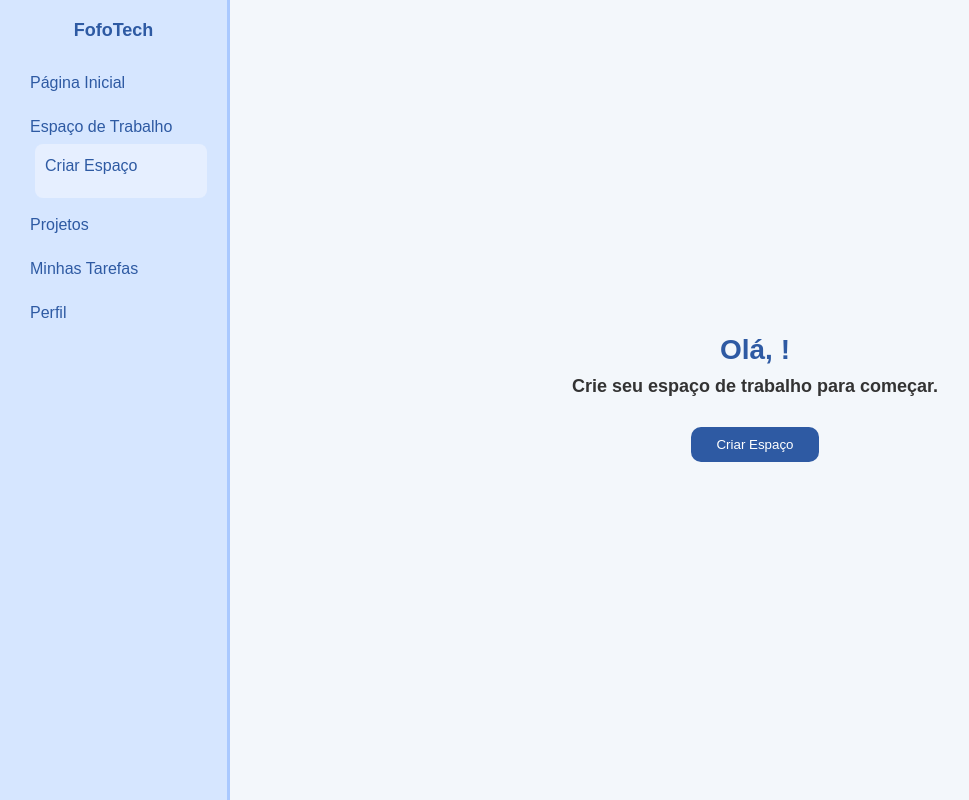
After one commit to luccacorbo/projeto_apsII, a Flask app: page /inicio in a window 1280 px wide. The commit adds this page. Shown: the whole page, without its empty margins (0-969 px from the left). Run offline with Flask 3, Linux system fonts and the light colour scheme.

Commit message:
auth updates - inicialização da página

```diff
--- a/routes/auth.py
+++ b/routes/auth.py
@@ -8,6 +8,16 @@ auth = Blueprint('auth', __name__)
 @auth.route("/")
 def home():
     return render_template("login.html")
+
+#retorna para a pagina de login
+@auth.route('/login')
+def retonarlogin():
+    return render_template('login.html')
+
+#rota para entrada na pagina inicial
+@auth.route('/inicio')
+def paginainicial():
+    return render_template("inicio.html")
 
 #login do usuario
 @auth.route("/login", methods=["POST"])
@@ -24,14 +34,11 @@ def login():
 
     if user:
         session["usuario"] = user["email"]
-        return redirect(url_for("auth.dashboard"))
+        session["senha"] = user["senha"]
+        return redirect(url_for("auth.paginainicial"))
     else:
         flash("E-mail ou senha inválidos!")
         return redirect(url_for("auth.home"))
-#retorna para a pagina de login
-@auth.route('/login')
-def retonarlogin():
-    return render_template('login.html')
 
 #criação de cadastro
 @auth.route("/cadastro", methods=["GET", "POST"])
--- /dev/null
+++ b/static/css/home.css
@@ -0,0 +1,119 @@
+* {
+  margin: 0;
+  padding: 0;
+  box-sizing: border-box;
+  font-family: "Poppins", sans-serif;
+}
+
+body {
+  display: flex;
+  height: 100vh;
+  background-color: #f3f7fb;
+  color: #333;
+}
+
+/*menu lateral */
+.sidebar {
+  width: 230px;
+  background-color: #d6e6ff;
+  padding: 20px;
+  border-right: 3px solid #aac9ff;
+  display: flex;
+  flex-direction: column;
+}
+
+.sidebar h2 {
+  text-align: center;
+  color: #2e5aa3;
+  margin-bottom: 25px;
+}
+
+.sidebar ul {
+  list-style: none;
+  padding-left: 0;
+}
+
+.sidebar ul li {
+  margin-bottom: 10px;
+}
+
+.sidebar a {
+  text-decoration: none;
+  color: #2e5aa3;
+  font-weight: 500;
+  display: block;
+  padding: 8px 10px;
+  border-radius: 8px;
+  transition: 0.3s;
+}
+
+.sidebar a:hover {
+  background-color: #aac9ff;
+}
+
+/* submenu*/
+.submenu {
+  margin-left: 15px;
+  background-color: #e6efff;
+  border-radius: 8px;
+  padding: 5px;
+  overflow: hidden;
+  transition: max-height 0.3s ease;
+}
+
+/* principal */
+.main {
+  flex: 1;
+  display: flex;
+  flex-direction: column;
+  align-items: center;
+  justify-content: center;
+  text-align: center;
+}
+
+h1 {
+  font-size: 28px;
+  color: #2e5aa3;
+  margin-bottom: 10px;
+}
+
+h2 {
+  font-size: 18px;
+  margin-bottom: 25px;
+}
+
+form {
+  display: flex;
+  flex-direction: column;
+  align-items: center;
+}
+
+input, textarea {
+  width: 260px;
+  padding: 10px;
+  border: 2px solid #aac9ff;
+  border-radius: 10px;
+  margin-bottom: 12px;
+  outline: none;
+}
+
+textarea {
+  resize: none;
+  height: 80px;
+}
+
+/*Botões */
+button {
+  background-color: #2e5aa3;
+  color: #fff;
+  border: none;
+  padding: 10px 25px;
+  border-radius: 10px;
+  cursor: pointer;
+  transition: 0.3s;
+  margin: 5px;
+}
+
+button:hover {
+  background-color: #1f4287;
+}
--- a/templates/cadastro.html
+++ b/templates/cadastro.html
@@ -4,7 +4,7 @@
     <meta charset="UTF-8">
     <meta name="viewport" content="width=device-width, initial-scale=1.0">
     <title>FofoTech - Cadastro</title>
-    <link rel="stylesheet" href="{{ url_for('static', filename='css/style.css') }}">
+    <link rel="stylesheet" href="{{ url_for('static', filename='css/login.css') }}">
 </head>
 <body>
     <div class="container">
--- /dev/null
+++ b/templates/inicio.html
@@ -0,0 +1,37 @@
+<!DOCTYPE html>
+<html lang="pt-BR">
+<head>
+  <meta charset="UTF-8">
+  <meta name="viewport" content="width=device-width, initial-scale=1.0">
+  <title>Página Inicial - FofoTech</title>
+  <link rel="stylesheet" href="{{ url_for('static', filename='css/home.css') }}">
+  <script src="script.js" defer></script>
+</head>
+<body>
+
+
+  <aside class="sidebar">
+  <h2>FofoTech</h2>
+  <ul>
+    <li><a href="pagina.html">Página Inicial</a></li>
+    <li>
+      <a href="#" id="workspaceLink">Espaço de Trabalho</a>
+      <ul class="submenu" id="workspaceSubmenu">
+        <li><a href="criar-espaco.html">Criar Espaço</a></li>
+      </ul>
+    </li>
+    <li><a href="projetos.html">Projetos</a></li>
+    <li><a href="#">Minhas Tarefas</a></li>
+    <li><a href="#">Perfil</a></li>
+  </ul>
+</aside>
+
+
+  <main class="main">
+    <h1>Olá, !</h1>
+    <h2>Crie seu espaço de trabalho para começar.</h2>
+    <button onclick="window.location.href='criar-espaco.html'">Criar Espaço</button>
+  </main>
+
+</body>
+</html>
--- a/templates/login.html
+++ b/templates/login.html
@@ -4,7 +4,7 @@
     <meta charset="UTF-8">
     <meta name="viewport" content="width=device-width, initial-scale=1.0">
     <title>FofoTech - Login</title>
-    <link rel="stylesheet" href="{{ url_for('static', filename='css/style.css') }}">
+    <link rel="stylesheet" href="{{ url_for('static', filename='css/login.css') }}">
 </head>
 <body>
     <div class="container">
```
Also changed, not shown: static/js/script.js (deleted, +0 -11 lines), templates/criar-espaco.html (added, +39 -0 lines), static/css/login.css (renamed from static/css/style.css).
